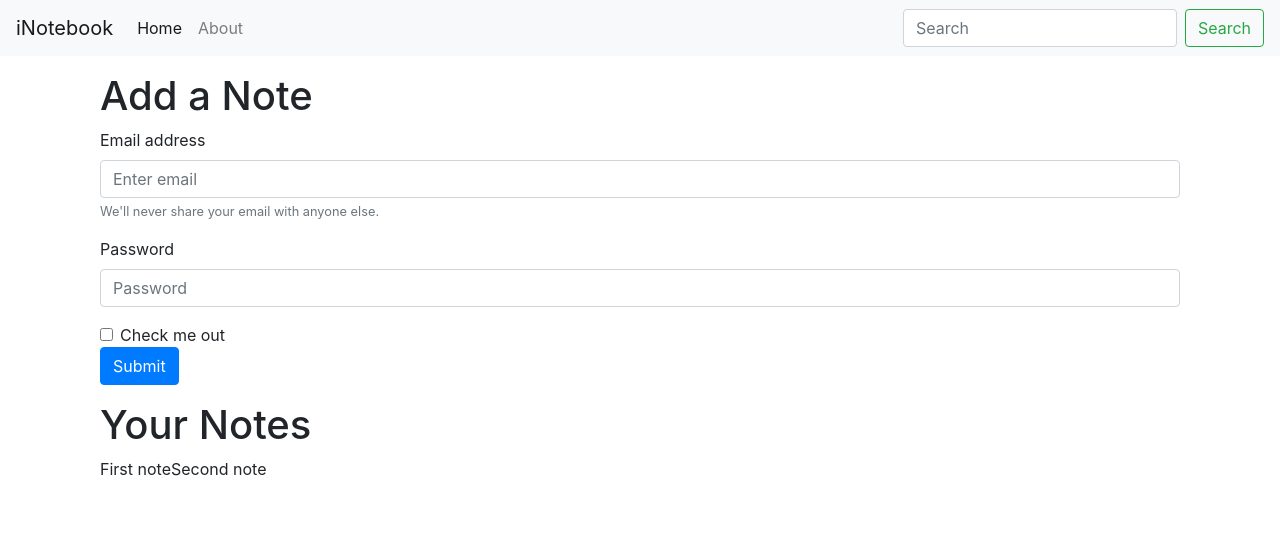
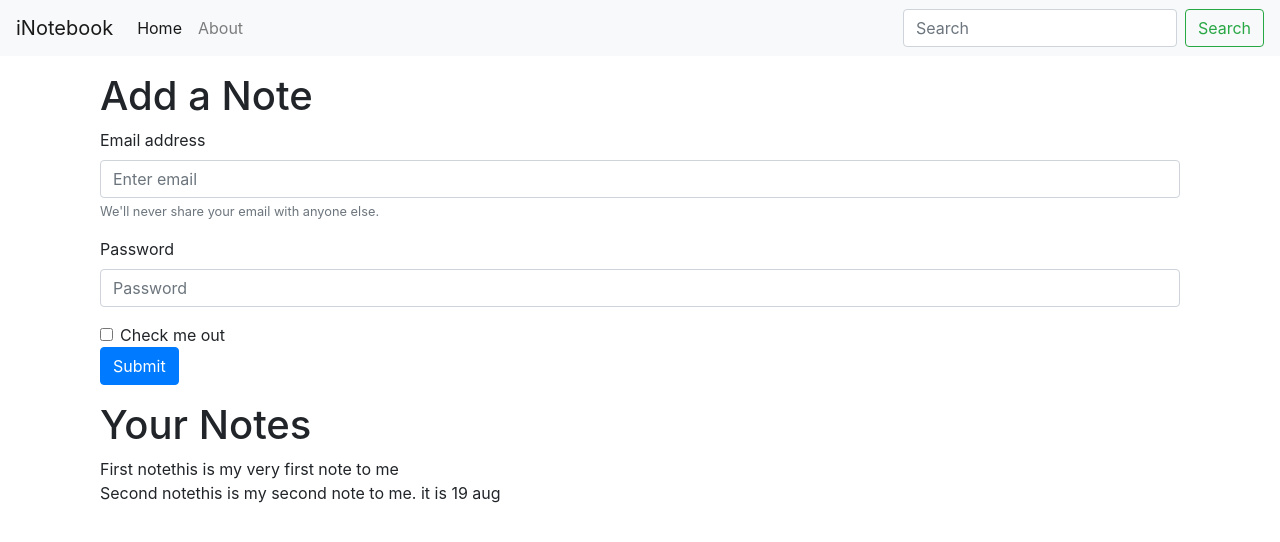
Before and after one commit to muhammadabdullah660/eDiary, a React (Create React App) app: page / in a window 1280 px wide. Shown: the top 542 px of the page. Built offline with nearby package versions, Linux system fonts and the light colour scheme.

Commit message:
refactoring app by creating two more components

```diff
--- a/src/Components/Home.js
+++ b/src/Components/Home.js
@@ -1,9 +1,6 @@
-import React, { useContext, useEffect } from "react";
-import noteContext from "../Context/Notes/noteContext";
-
+import React from "react";
+import Notes from "./Notes";
 const Home = () => {
-  const context = useContext(noteContext);
-  const { notes, setnotes } = context;
   return (
     <>
       <div>
@@ -47,12 +44,7 @@ const Home = () => {
             </button>
           </form>
         </div>
-        <div className="container my-3">
-          <h1>Your Notes</h1>
-          {notes.map((note) => {
-            return note.title;
-          })}
-        </div>
+        <Notes />
       </div>
     </>
   );
--- /dev/null
+++ b/src/Components/NoteItem.js
@@ -0,0 +1,13 @@
+import React from "react";
+
+const NoteItem = (props) => {
+  const { note } = props;
+  return (
+    <div>
+      {note.title}
+      {note.description}
+    </div>
+  );
+};
+
+export default NoteItem;
--- /dev/null
+++ b/src/Components/Notes.js
@@ -0,0 +1,19 @@
+import React, { useContext } from "react";
+import noteContext from "../Context/Notes/noteContext";
+import NoteItem from "./NoteItem";
+const Notes = () => {
+  const context = useContext(noteContext);
+  const { notes, setnotes } = context;
+  return (
+    <>
+      <div className="container my-3">
+        <h1>Your Notes</h1>
+        {notes.map((note) => {
+          return <NoteItem note={note} />;
+        })}
+      </div>
+    </>
+  );
+};
+
+export default Notes;
```
